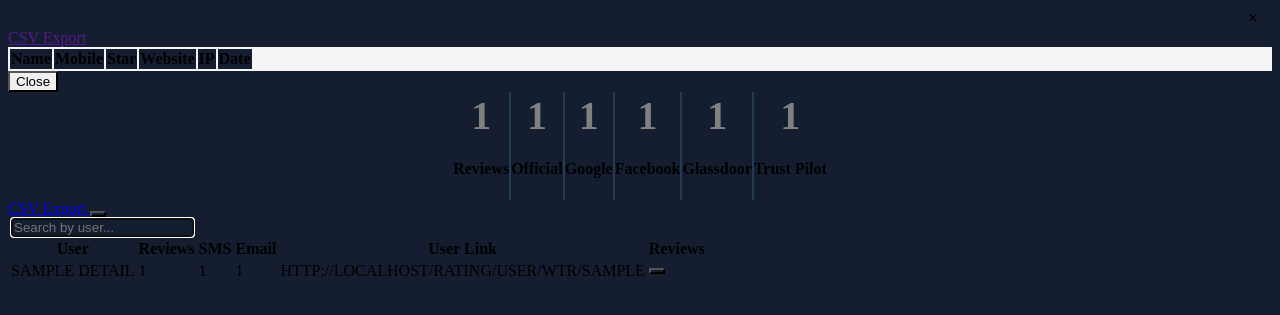
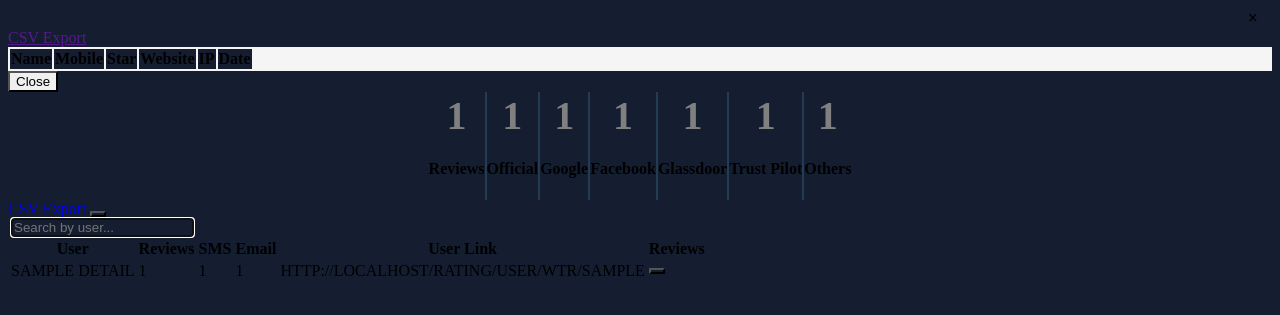
Before and after one commit to Olatayo-John/rating, a CodeIgniter app: the page made by application/views/admin/votes.php in a window 1280 px wide. Shown: the top 315 px of the page. Run offline with CodeIgniter, Linux system fonts and the light colour scheme; the template is opened without the code that fills it: most values are stand-ins (such as "Sample title", 1, 10 or a date in 2020); data that the repository does not hold is empty.

Commit message:
modified:   application/controllers/Admin.php 	modified:   application/models/Adminmodel.php 	modified:   application/views/admin/users.php 	modified:   application/views/admin/votes.php

```diff
--- a/application/controllers/Admin.php
+++ b/application/controllers/Admin.php
@@ -692,6 +692,7 @@ class Admin extends CI_Controller
 		$data['get_total_facebook'] = $this->Adminmodel->get_total_facebook();
 		$data['get_total_gd'] = $this->Adminmodel->get_total_gd();
 		$data['get_total_tp'] = $this->Adminmodel->get_total_tp();
+		$data['get_total_other'] = $this->Adminmodel->get_total_other();
 
 		// print_r($data['details']->result_array());
 		// die;
--- a/application/models/Adminmodel.php
+++ b/application/models/Adminmodel.php
@@ -258,6 +258,13 @@ class Adminmodel extends CI_Model
 		$query = $this->db->get('all_ratings');
 		return $query;
 	}
+	public function get_total_other()
+	{
+		$webs = array("official", "google", "facebook", "trust pilot", "glassdoor");
+		$this->db->where_not_in('web_name', $webs);
+		$query = $this->db->get('all_ratings');
+		return $query;
+	}
 
 	public function votes_export_csv()
 	{
--- a/application/views/admin/users.php
+++ b/application/views/admin/users.php
@@ -795,9 +795,6 @@
 					window.location.reload();
 				}
 			})
-			// .done(function() {
-			// 	window.location.reload();
-			// });
 		});
 
 		$(document).on('click', 'button.deacti_act_btn', function() {
--- a/application/views/admin/votes.php
+++ b/application/views/admin/votes.php
@@ -59,29 +59,33 @@
 	</div>
 
 	<div class="rt_div row mb-5 pt-3" style="margin: 0">
-		<div class="col-md-2 rt_col text-secondary" style="border-left: none;">
+		<div class="col rt_col text-secondary" style="border-left: none;">
 			<div class="value tv text-secondary"><?php echo $get_total_ratings->num_rows() ?></div>
 			<h4 class="text-center stared">Reviews</h4>
 		</div>
-		<div class="col-md-2 rt_col">
+		<div class="col rt_col">
 			<div class="value tv"><?php echo $get_total_official->num_rows() ?></div>
 			<h4 class="text-center stared">Official</h4>
 		</div>
-		<div class="col-md-2 rt_col">
+		<div class="col rt_col">
 			<div class="value tv"><?php echo $get_total_google->num_rows() ?></div>
 			<h4 class="text-center stared">Google</h4>
 		</div>
-		<div class="col-md-2 rt_col">
+		<div class="col rt_col">
 			<div class="value tv"><?php echo $get_total_facebook->num_rows() ?></div>
 			<h4 class="text-center stared">Facebook</h4>
 		</div>
-		<div class="col-md-2 rt_col">
+		<div class="col rt_col">
 			<div class="value tv"><?php echo $get_total_gd->num_rows() ?></div>
 			<h4 class="text-center stared">Glassdoor</h4>
 		</div>
-		<div class="col-md-2 rt_col" style="border-bottom: none;">
+		<div class="col rt_col" style="border-bottom: none;">
 			<div class="value tv"><?php echo $get_total_tp->num_rows() ?></div>
 			<h4 class="text-center stared">Trust Pilot</h4>
+		</div>
+		<div class="col rt_col" style="border-bottom: none;">
+			<div class="value tv"><?php echo $get_total_other->num_rows() ?></div>
+			<h4 class="text-center stared">Others</h4>
 		</div>
 	</div>
 
```
